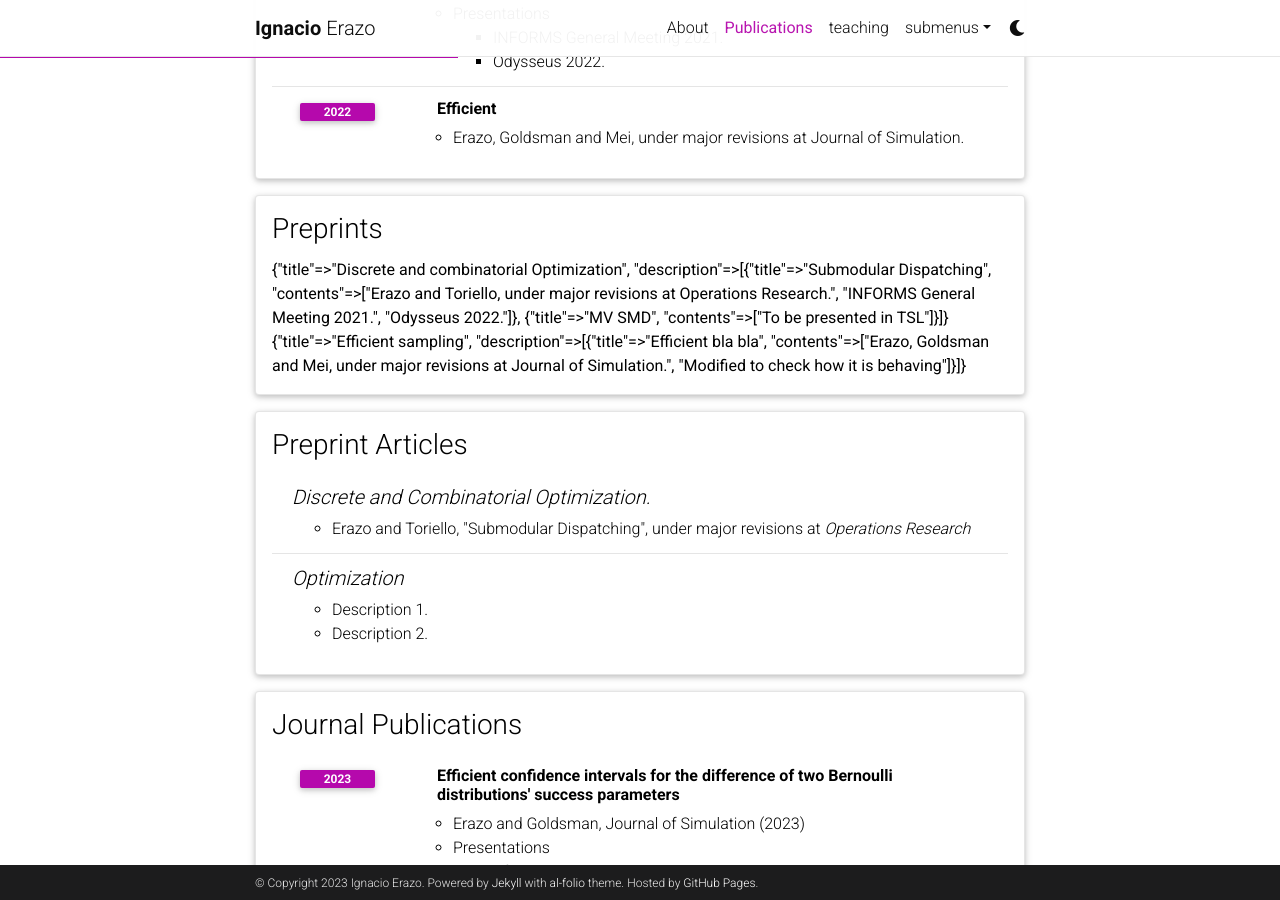
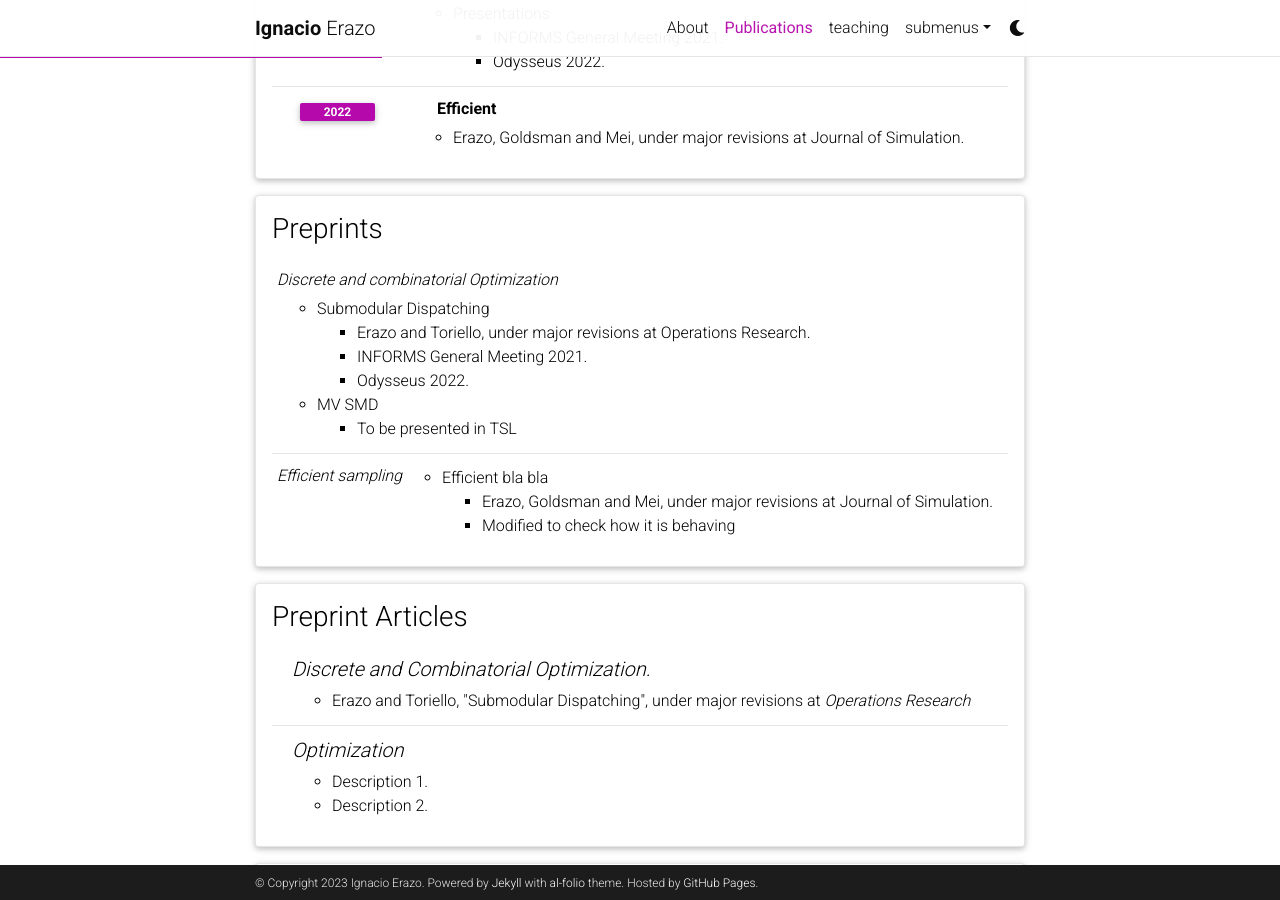
Before and after one commit to ierazo/ierazo.github.io, a Jekyll site: the page built from _pages/pubs_detailed.md, in a window 1280 px wide and 900 px high, scrolled down 309 px. Built offline with Jekyll 4.4.1, drawn with Linux system fonts in a browser that asks for light colours; comment, search, counter and statistics services are not loaded; a style sheet for code colours, icons or effects is not loaded.

Commit message:
modified inclusion in time table layout

```diff
--- a/_layouts/pubs_detailed.html
+++ b/_layouts/pubs_detailed.html
@@ -21,6 +21,8 @@ layout: default
                     {% include cv/map.html %}
                   {% elsif entry.type == "nested_list" %}
                     {% include cv/nested_list.html %}
+                  {% elsif entry.type == "pubs_list" %}
+                    {% include cv/pubs_list.html %}
                   {% elsif entry.type == "time_table" %}
                    {% include cv/time_table.html %}
                   {% else %}
```
